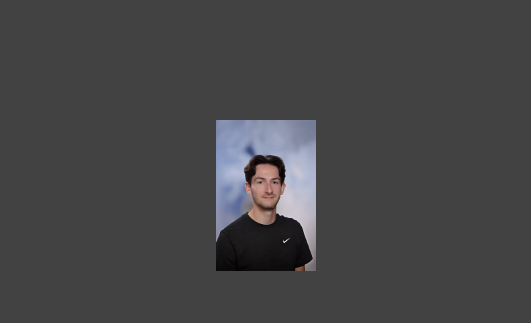
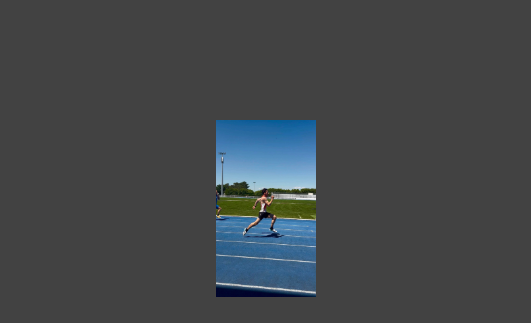
Before and after one commit to andyabbaswilfried-cell/Y-Noubliable, a plain HTML site: page classe.html in a window 1280 px wide. Shown: the part 1020-1343 px from the top of the page, 214-745 px from the left. Drawn offline with Linux system fonts and the light colour scheme; grey boxes are pictures that could not be loaded.

Commit message:
quentin sport

```diff
--- a/classe.html
+++ b/classe.html
@@ -37,7 +37,7 @@
 <a href="élèves/mathias.html"><img src="photosB1/20260917-informatique-fontagne-mathias.jpg" alt="Mathias Fontagne" width="100px"></a>
 <a href="élèves/theo.html"><img src="photosB1/20260917-informatique-fouchard-theo.jpg" alt="Theo Fouchard" width="100px"></a>
 <a href="élèves/tehaunui.html"><img src="photosB1/20260917-informatique-georges-tehaunui.jpg" alt="Tehaunui Georges" width="100px"></a>
-<a href="élèves/quentin.html"><img src="photosB1/quentin_perso.png" alt="Quentin Helm" width="100px"></a>
+<a href="élèves/quentin.html"><img src="photosB1/quentin_sport.jpg" alt="Quentin Helm" width="100px"></a>
 <a href="élèves/gautier.html"><img src="photosB1/20260917-informatique-humbert--venet-gautier.jpg" alt="Gautier Prime" width="100px"></a>
 <a href="élèves/evan.html"><img src="photosB1/20260917-informatique-janavel-evan.jpg" alt="Evan Janavel" width="100px"></a>
 <a href="élèves/thiery.html"><img src="photosB1/20260917-informatique-kouame-thiery.jpg" alt="Thiery kouame" width="100px"></a>
```
